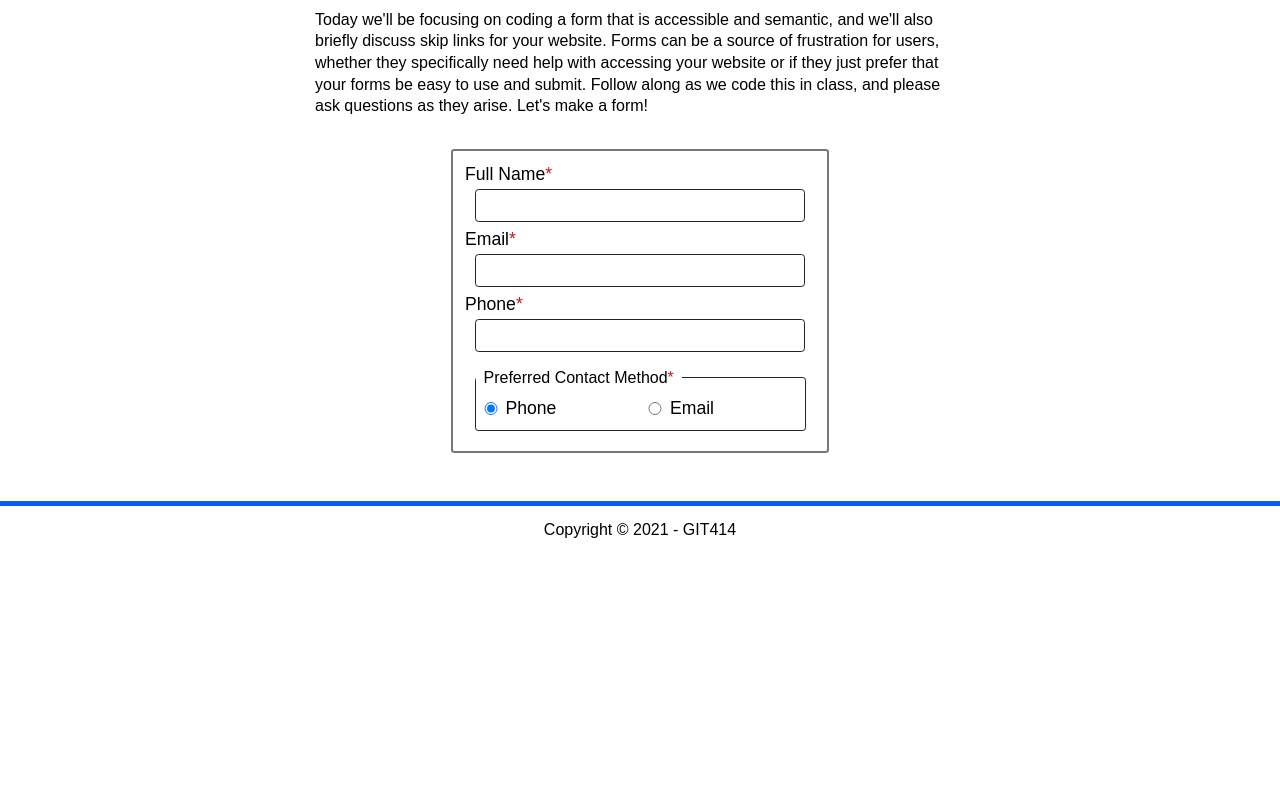
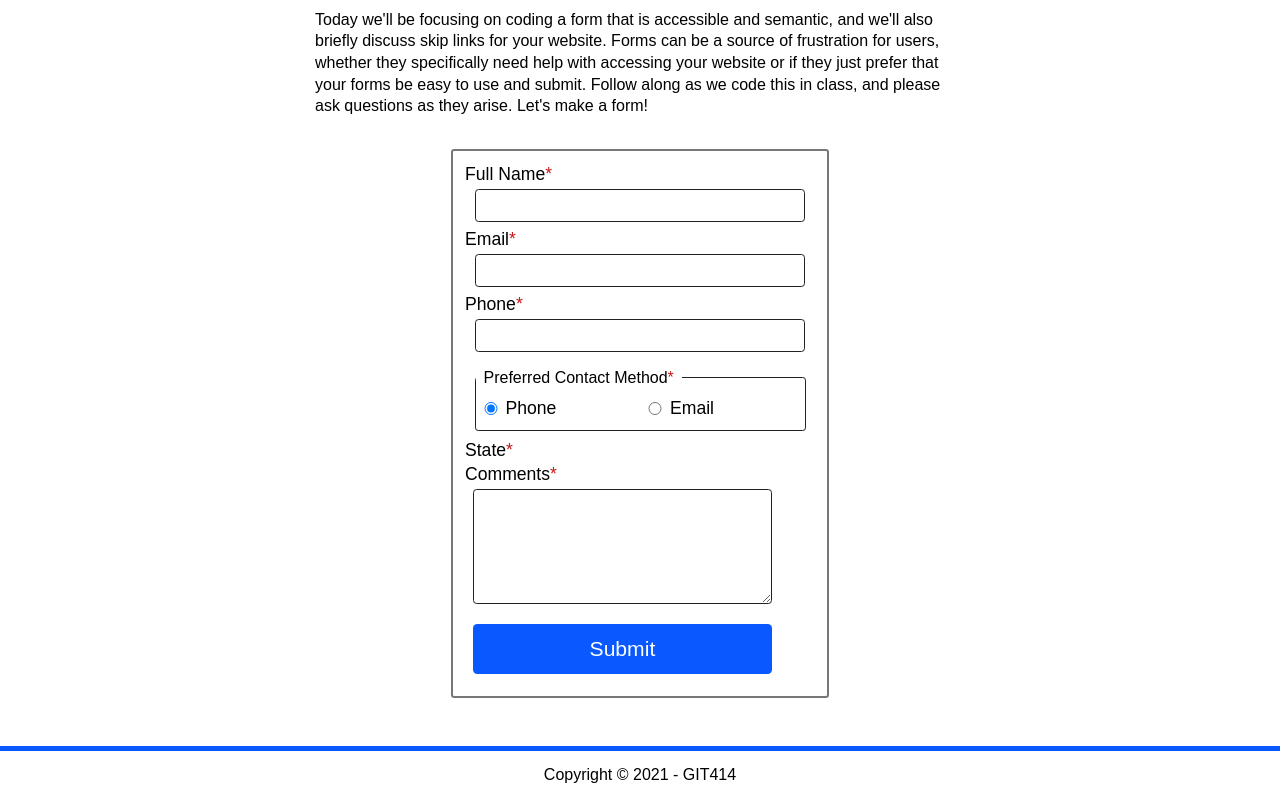
Before and after one commit to Cgohring/Assignment-Accessible-Forms, a plain HTML site: page index.html in a window 1280 px wide. Shown: the part 546-1345 px from the top of the page. Before the commit the page ends 1100 px from the top, so only its background shows below. Drawn offline with Linux system fonts and the light colour scheme.

Commit message:
add textarea and submit input
looking into how to add dropdown list for the states.

```diff
--- a/index.html
+++ b/index.html
@@ -70,9 +70,21 @@
 						value="emailpref"
 					>
 					<label for="emailpref">Email</label>
+				</fieldset>
+				<!--TODO: Add State drop down list here-->
+				<label for="state">State<span class="required">*</span></label>
 
-				</fieldset>
-
+				<label for="comment">Comments<span class="required">*</span></label</label>
+				<textarea
+					id="comment"
+					name="comment"
+					required
+				></textarea>
+				<input
+					type="submit"
+					id="submit"
+					value="Submit"
+				>
 			</form>
 		</article>
 	</main>
```
